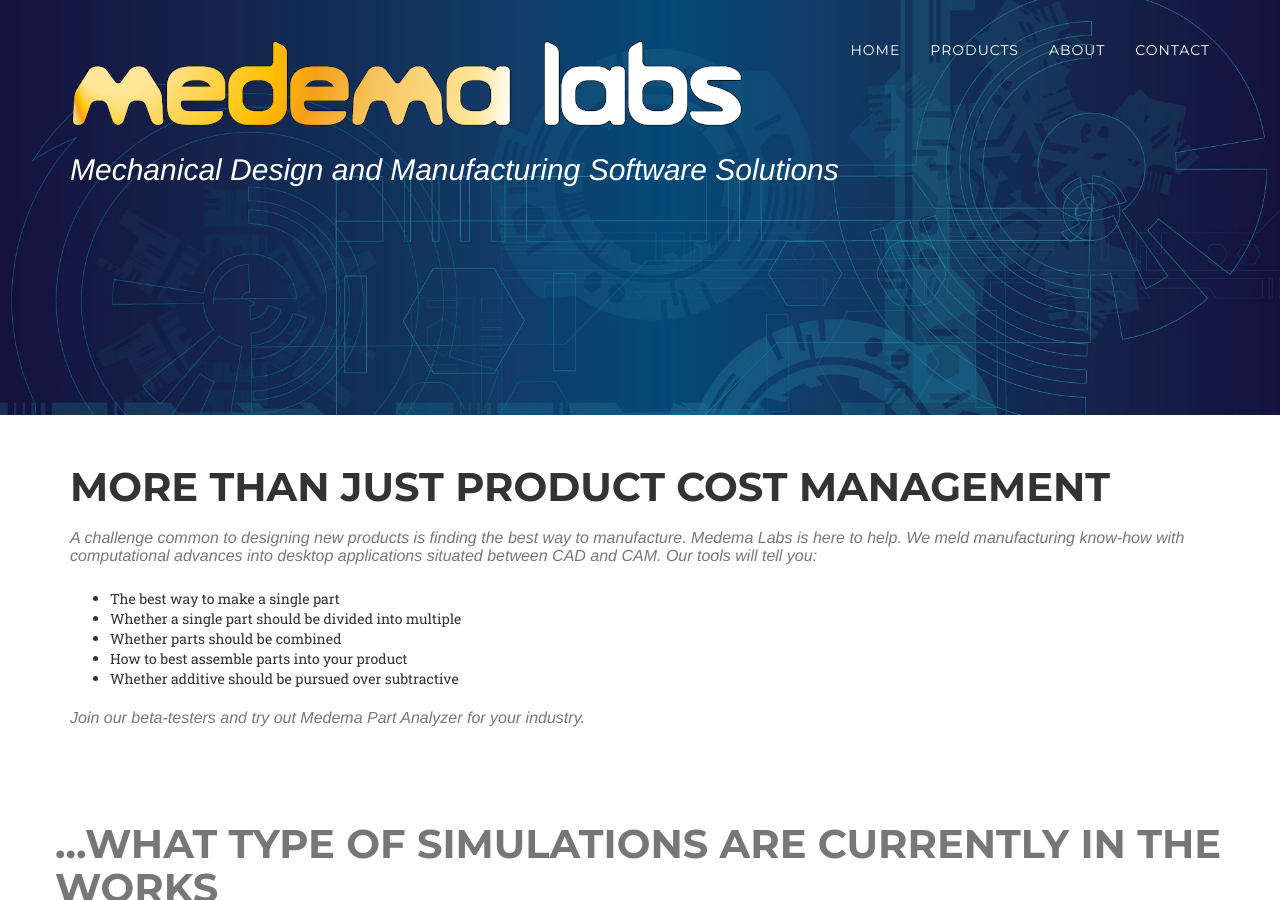
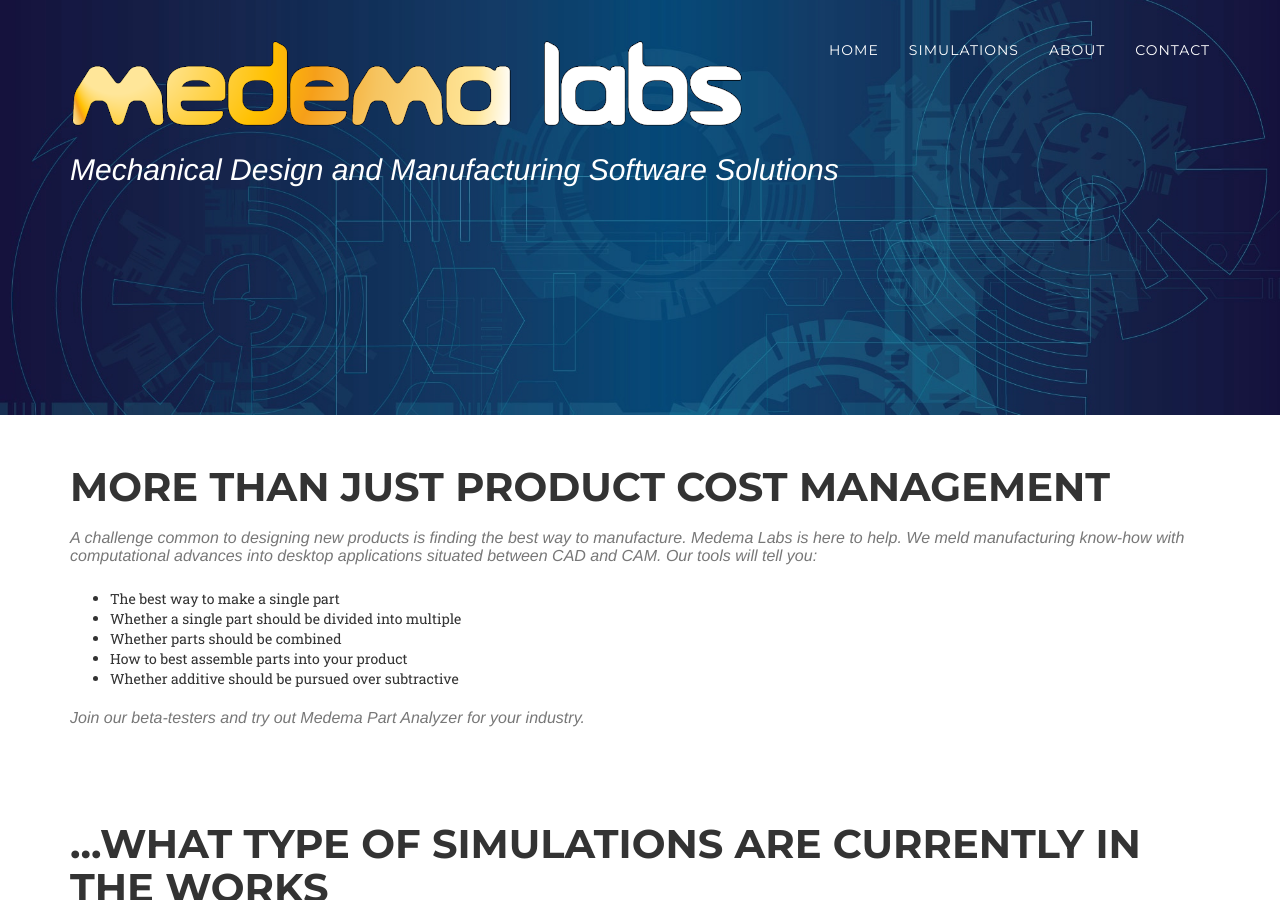
Before and after one commit to medemalabs/medemalabs.github.io, a Jekyll site: the page built from index.html, in a window 1280 px wide and 900 px high. Built offline with Jekyll 4.4.1, drawn with Linux system fonts in a browser that asks for light colours; some web fonts are replaced.

Commit message:
initial simulations cleanup

```diff
--- a/_includes/header.html
+++ b/_includes/header.html
@@ -24,7 +24,7 @@
                         <a class="page-scroll" href="/index.html">Home</a>
                     </li>
                     <li>
-                        <a class="page-scroll" href="#products">Products</a>
+                        <a class="page-scroll" href="#simulations">Simulations</a>
                     </li>
                     <li>
                         <a class="page-scroll" href="/about/">About</a>
--- a/_includes/simulationsTOC.html
+++ b/_includes/simulationsTOC.html
@@ -1,8 +1,11 @@
 <!-- Simulations Table of Contents -->
-<section id="intro_marketing">
+<section id="simulations">
     <div class="container">
         <div class="row">
-            <h2 class="section-heading text-muted">...what type of simulations are currently in the works</h2>
+          <div class="col-lg-12">
+            <h2 class="section-heading">...what type of simulations are currently in the works</h2>
+          </div>
+        </div>
         <div class="row">
           {% for post in site.posts %}
               <div class="col-md-4 col-sm-6 products-item">
@@ -22,5 +25,4 @@
           {% endfor %}
         </div>
       </div>
-        </div>
     </section>
```
Lines whose indentation alone changed are shown as unchanged.
